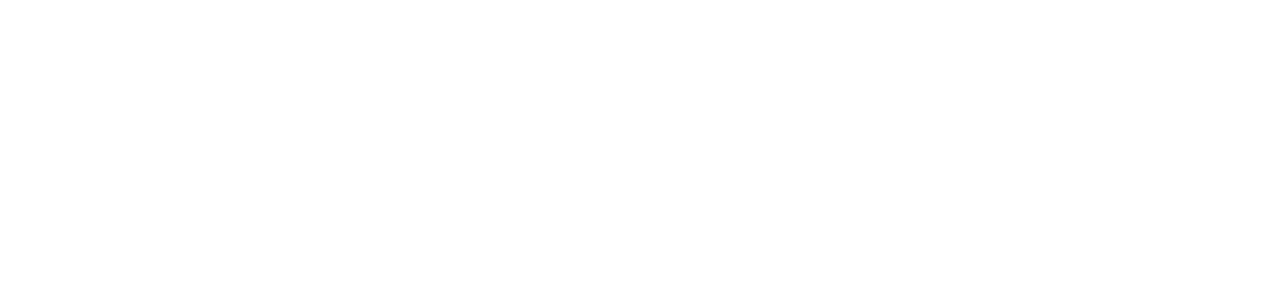
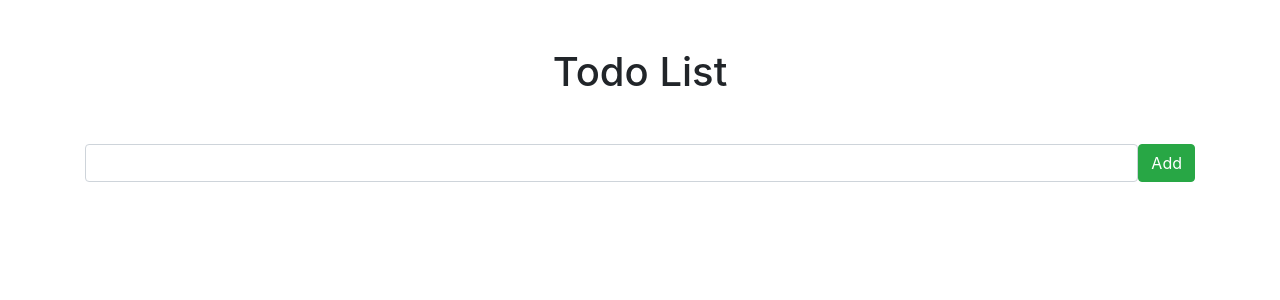
Before and after one commit to davidamebley/personal_todos, a React (Create React App) app in the folder client/: page / in a window 1280 px wide. Shown: the top 300 px of the page. Built offline with nearby package versions, Linux system fonts and the light colour scheme.

Commit message:
Add Todo text input

```diff
--- a/client/public/index.html
+++ b/client/public/index.html
@@ -10,11 +10,17 @@
       content="Web site created using create-react-app"
     />
     <link rel="apple-touch-icon" href="%PUBLIC_URL%/logo192.png" />
+    <!-- Bootstrap 4 -->
+    <link rel="stylesheet" href="https://cdn.jsdelivr.net/npm/bootstrap@4.0.0/dist/css/bootstrap.min.css" integrity="sha384-Gn5384xqQ1aoWXA+058RXPxPg6fy4IWvTNh0E263XmFcJlSAwiGgFAW/dAiS6JXm" crossorigin="anonymous">
     <!--
       manifest.json provides metadata used when your web app is installed on a
       user's mobile device or desktop. See https://developers.google.com/web/fundamentals/web-app-manifest/
     -->
     <link rel="manifest" href="%PUBLIC_URL%/manifest.json" />
+    <!-- Bootstrap 4 JS -->
+    <script src="https://code.jquery.com/jquery-3.2.1.slim.min.js" integrity="sha384-KJ3o2DKtIkvYIK3UENzmM7KCkRr/rE9/Qpg6aAZGJwFDMVNA/GpGFF93hXpG5KkN" crossorigin="anonymous"></script>
+<script src="https://cdn.jsdelivr.net/npm/popper.js@1.12.9/dist/umd/popper.min.js" integrity="sha384-ApNbgh9B+Y1QKtv3Rn7W3mgPxhU9K/ScQsAP7hUibX39j7fakFPskvXusvfa0b4Q" crossorigin="anonymous"></script>
+<script src="https://cdn.jsdelivr.net/npm/bootstrap@4.0.0/dist/js/bootstrap.min.js" integrity="sha384-JZR6Spejh4U02d8jOt6vLEHfe/JQGiRRSQQxSfFWpi1MquVdAyjUar5+76PVCmYl" crossorigin="anonymous"></script>
     <!--
       Notice the use of %PUBLIC_URL% in the tags above.
       It will be replaced with the URL of the `public` folder during the build.
--- a/client/src/App.js
+++ b/client/src/App.js
@@ -1,11 +1,14 @@
 import React, {Fragment} from 'react';
 
 import './App.css';
+import InputTodo from './components/InputTodo';
 
 function App() {
   return (
       <Fragment>
-
+        <div className='container'>
+        <InputTodo/>
+        </div>
       </Fragment>
   );
 }
--- /dev/null
+++ b/client/src/components/InputTodo.js
@@ -0,0 +1,15 @@
+import React, {Fragment} from 'react'
+
+const InputTodo = () => {
+  return (
+    <Fragment>
+      <h1 className='text-center mt-5'>Todo List</h1>
+      <form className='d-flex mt-5'>
+        <input type="text" className="form-control" />
+        <button className='btn btn-success' >Add</button>
+      </form>
+    </Fragment>
+  )
+}
+
+export default InputTodo
```
Also changed, not shown: client/src/components/EditTodo.js (added), client/src/components/ListTodos.js (added).
